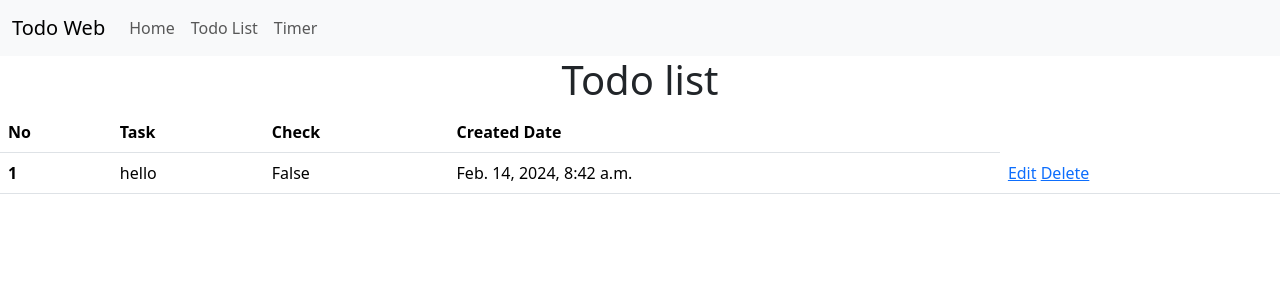
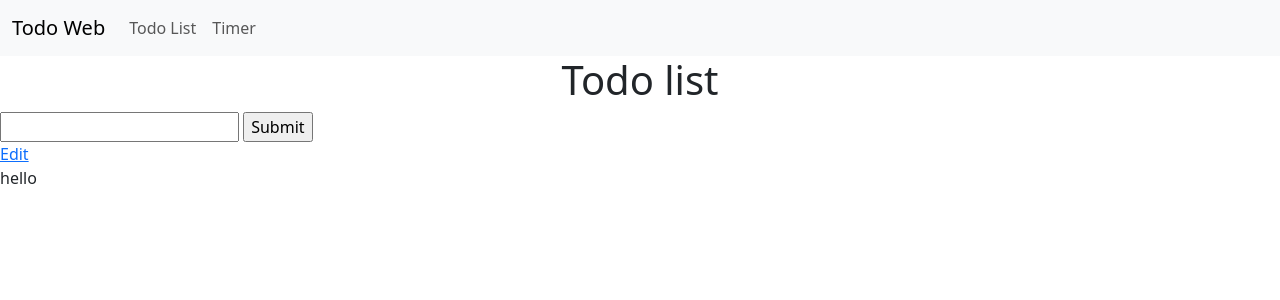
Before and after one commit to Arkimedij/todoapp, a Django app: template todo/todoapp/templates/task.html in a window 1280 px wide. Shown: the top 300 px of the page. Run offline with Django 4.2, Linux system fonts and the light colour scheme; the template is opened without the code that fills it: values that come from a table or form of the project are taken from there, others are empty; data comes from the database, SQL or seed files in the repository; both versions use the stored data as it was after the commit; parts of the project's set-up code (start-up, migrations or seed data) failed here and were passed over.

Commit message:
first commit

```diff
--- a/todo/todo/settings.py
+++ b/todo/todo/settings.py
@@ -37,7 +37,7 @@ INSTALLED_APPS = [
     'django.contrib.sessions',
     'django.contrib.messages',
     'django.contrib.staticfiles',
-    'todoapp',
+    'todoapp.apps.TodoappConfig',
 ]
 
 MIDDLEWARE = [
--- a/todo/todoapp/forms.py
+++ b/todo/todoapp/forms.py
@@ -1,9 +1,10 @@
 from django import forms
 from django.forms import ModelForm
+
 from .models import *
 
 class TaskForm(forms.ModelForm):
 
     class Meta:
-        model = Task
+        model = task
         fields = '__all__'
--- a/todo/todoapp/templates/edittask.html
+++ b/todo/todoapp/templates/edittask.html
@@ -0,0 +1,4 @@
+<h3>Edit Your Task</h3>
+<form>
+    <input type = "submit" name ="edittask">
+</form>
--- a/todo/todoapp/templates/task.html
+++ b/todo/todoapp/templates/task.html
@@ -9,15 +9,12 @@
   <body>
     <nav class="navbar navbar-expand-lg bg-body-tertiary">
         <div class="container-fluid">
-          <a class="navbar-brand" href="{% url 'home'%}">Todo Web</a>
+          <a class="navbar-brand" href="#">Todo Web</a>
           <button class="navbar-toggler" type="button" data-bs-toggle="collapse" data-bs-target="#navbarNav" aria-controls="navbarNav" aria-expanded="false" aria-label="Toggle navigation">
             <span class="navbar-toggler-icon"></span>
           </button>
           <div class="collapse navbar-collapse" id="navbarNav">
             <ul class="navbar-nav">
-              <li class="nav-item">
-                <a class="nav-link" aria-current="page" href="{% url 'home'%}">Home</a>
-              </li>
               <li class="nav-item">
                 <a class="nav-link" href="#">Todo List</a>
               </li>
@@ -30,32 +27,20 @@
       </nav>
     <center><h1>Todo list</h1></center>
 
+    <form method = "POST" action = "/">
+      {% csrf_token %}
+      {{form.title}}
+      <input type = "submit" name="Create Task">
+    </form>
 
-    <table class="table">
-        <thead>
-        <tr>
-            <th scope="col">No</th>
-            <th scope="col">Task</th>
-            <th scope="col">Check</th>
-            <th scope="col">Created Date</th>
-        </tr>
-        </thead>
-        {% for task in tasks %}
-        <tbody>
-        <tr>
-            <th scope="row">1</th>
-            <td>{{task.title}}</td>
-            <td>{{task.complete}}</td>
-            <td>{{task.created_date}}</td>
-            <td>
-                <a href="#">Edit</a>
-                <a href="{% url 'delete' task.id %}">Delete</a>
-              </td>
-            </tr>
-        </tr>
-        </tbody>
-        {% endfor%}
-    </table>
+    {% for task in tasks %}
+      <div>
+        <a href="{% url 'edittask' %}">Edit</a>
+        <p>{{task}}</p>
+      </div>
+    {% endfor %}
+
+
 
 
 
--- a/todo/todoapp/templates/timer.html
+++ b/todo/todoapp/templates/timer.html
@@ -22,7 +22,7 @@
                 <a class="nav-link" href="{% url 'task'%}">Todo List</a>
               </li>
               <li class="nav-item">
-                <a class="nav-link" href="#">Timer</a>
+                <a class="nav-link" href="">Timer</a>
               </li>
             </ul>
           </div>
--- a/todo/todoapp/urls.py
+++ b/todo/todoapp/urls.py
@@ -1,8 +1,7 @@
 from django.urls import path
 from .import views
 urlpatterns = [
-    path('',views.home, name = 'home'),
-    path('task/',views.tasklist, name = 'task'),
+    path('',views.tasklist, name = 'task'),
+    path('edit/<str:pk>/',views.edit, name = 'edittask'),
     path('timer/',views.timer,name = 'timer'),
-
 ]
```
Also changed, not shown: todo/todoapp/templates/home.html (deleted, +0 -65 lines), todo/todoapp/views.py (+11 -4 lines), todo/db.sqlite3.
